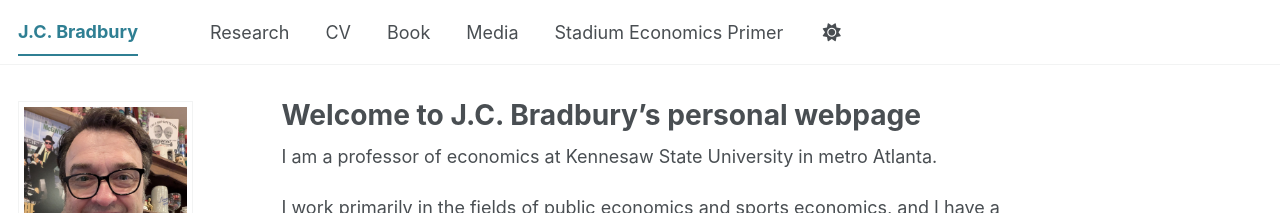
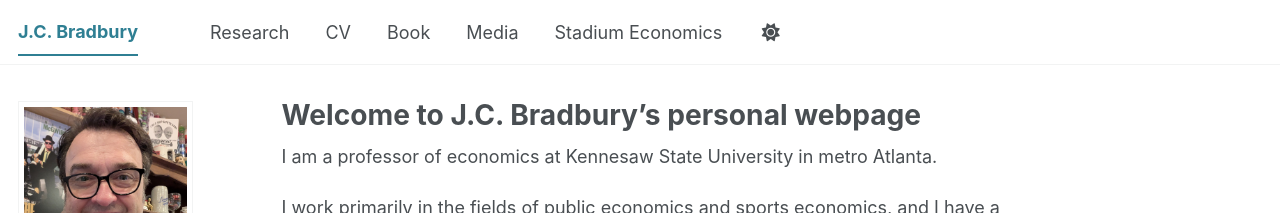
Before and after one commit to jcbradbury/jcbradbury.github.io, a Jekyll site: the page built from _pages/about.md, in a window 1280 px wide. Shown: the top 213 px of the page. Built offline with Jekyll 4.4.1, drawn with Linux system fonts in a browser that asks for light colours; some web fonts are replaced; a script bundle is joined from its source files by our own code; library files that are not in the unit come from our copies.

Commit message:
Update navigation.yml

```diff
--- a/_data/navigation.yml
+++ b/_data/navigation.yml
@@ -20,8 +20,8 @@ main:
   - title: "Media"
     url: /media/
 
-  -  title: "Stadium Economics Primer"
-     url: /stadium-economic-impact/
+  -  title: "Stadium Economics"
+     url: /stadium-economics/
 
   #- title: "Portfolio"
   #  url: /portfolio/
```
